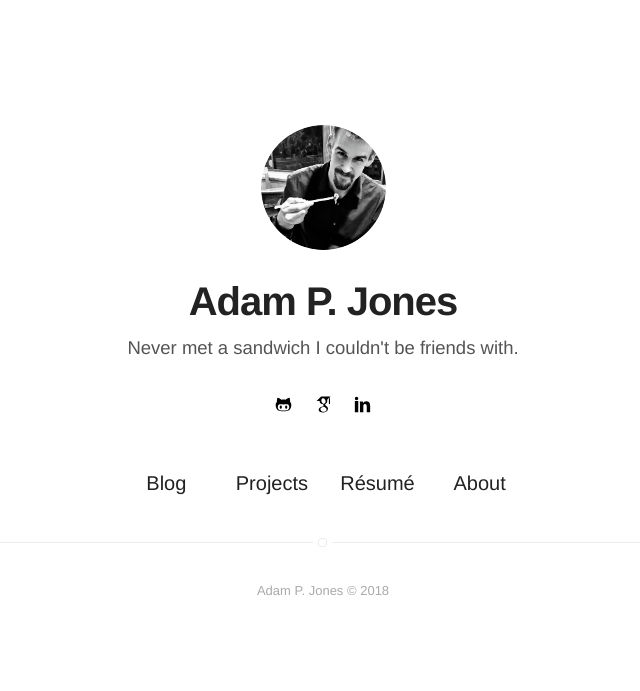
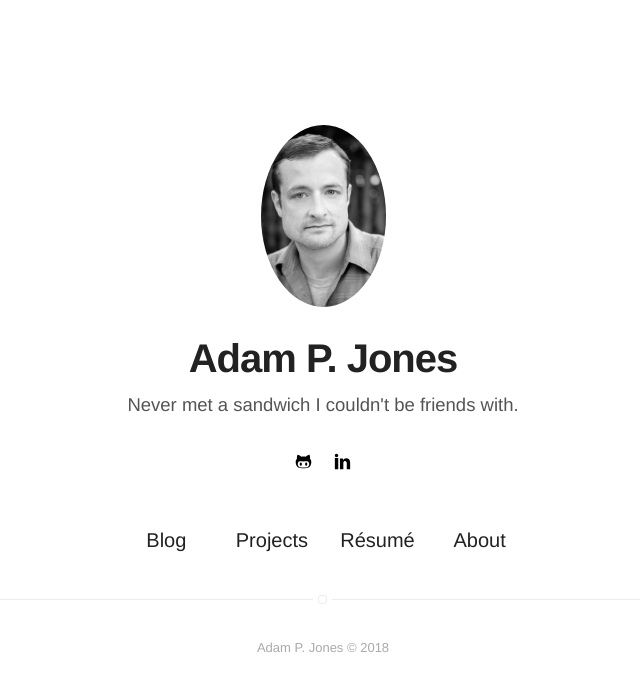
Before and after one commit to meccaLeccaHi/meccaLeccaHi.github.io, a Jekyll site: the page built from index.html, in a window 1280 px wide. Shown: the top 691 px of the page, without its empty margins (317-957 px from the left). Built offline with Jekyll 4.4.1, drawn with Linux system fonts in a browser that asks for light colours.

Commit message:
personalizing template

```diff
--- a/_config.yml
+++ b/_config.yml
@@ -11,7 +11,7 @@ description: Never met a sandwich I couldn't be friends with.
 # if it's an external image, update below for true
 # better with square images
 external-image: false
-picture: assets/images/john02.png
+picture: assets/images/adam.jpg
 
 # If you want to include your resume, set to true
 # and specify source (external orn local).
@@ -34,7 +34,7 @@ disqus:
 # if you don't have any of social below, comment the line
 github: meccaLeccaHi
 linkedin: adam-p-jones
-googlescholar: eGVw-FAAAAAJ&hl=en
+# googlescholar:
 # email:
 # twitter:
 # facebook:
@@ -49,7 +49,7 @@ authors:
         name: Adam
         bio: Never met a sandwich I couldn't be friends with.
         external-image: false
-        picture: assets/images/john02.png
+        picture: assets/images/adam.jpg
         linkedin: adam-p-jones
 
 # do you want a larger site? change the option below
```
Also changed, not shown: assets/images/adam.jpg (added), assets/images/john.jpg (deleted), assets/images/john02.jpg (deleted), assets/images/john02.png (deleted).
